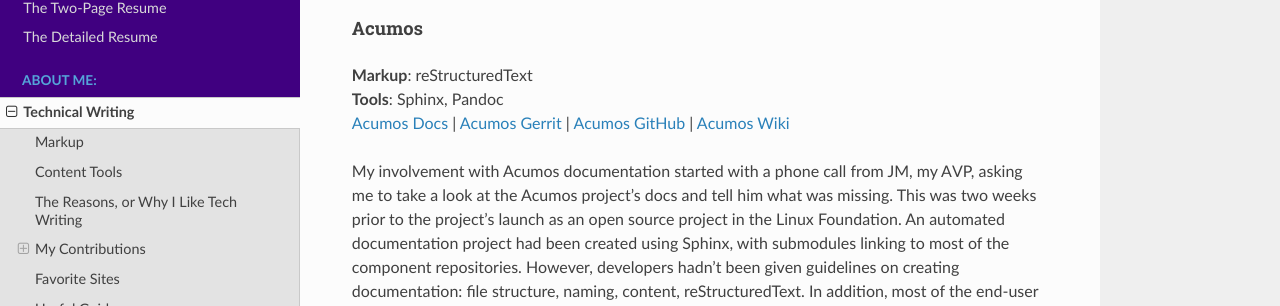
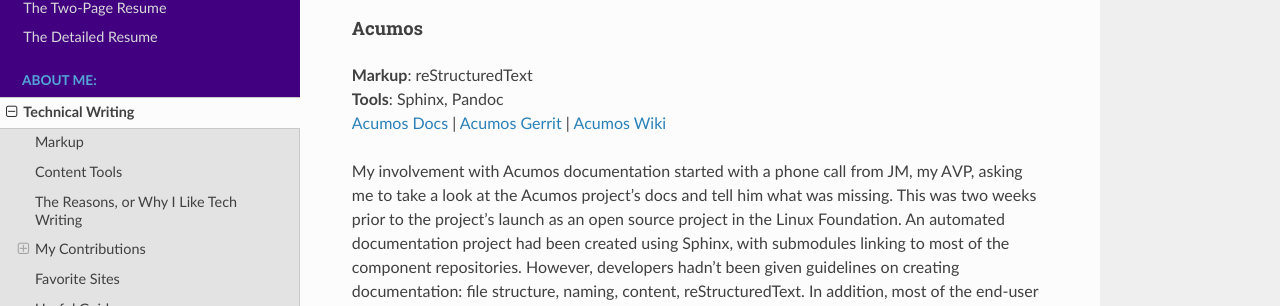
Before and after one commit to aimeeu/aimee-ukasick-resume, a Sphinx documentation site: the page built from docs/tech_writing.rst, in a window 1280 px wide and 900 px high, scrolled down 1713 px. Shown: the part 144-450 px from the top of the window. Built offline with Sphinx 7.4.7 and the Read the Docs theme 2.0.0, drawn with Linux system fonts in a browser that asks for light colours.

Commit message:
Update tech_writing.rst

```diff
--- a/docs/tech_writing.rst
+++ b/docs/tech_writing.rst
@@ -90,7 +90,7 @@
 ++++++
 | **Markup**: reStructuredText
 | **Tools**: Sphinx, Pandoc
-| `Acumos Docs <https://docs.acumos.org/en/athena/>`_ | `Acumos Gerrit <https://gerrit.acumos.org>`_ |  `Acumos GitHub <https://github.com/acumos/documentation>`_ | `Acumos Wiki <https://wiki.acumos.org>`_
+| `Acumos Docs <https://docs.acumos.org/en/athena/>`_ | `Acumos Gerrit <https://gerrit.acumos.org/r/#/q/author:%22Aimee+Ukasick+%253Caimeeu.opensource%2540gmail.com%253E%22>`_ | `Acumos Wiki <https://wiki.acumos.org>`_
 
 My involvement with Acumos documentation started with a phone call from JM, my AVP, asking me to take a look at the Acumos project's docs and tell him what was missing. This was two weeks prior to the project's launch as an open source project in the Linux Foundation. An automated documentation project had been created using Sphinx, with submodules linking to most of the component repositories. However, developers hadn't been given guidelines on creating documentation: file structure, naming, content, reStructuredText. In addition, most of the end-user documentation was non-existent, and nobody had even started pulling all the docs together into a coherent, user-friendly format. So I hatched a plan:
 
```
